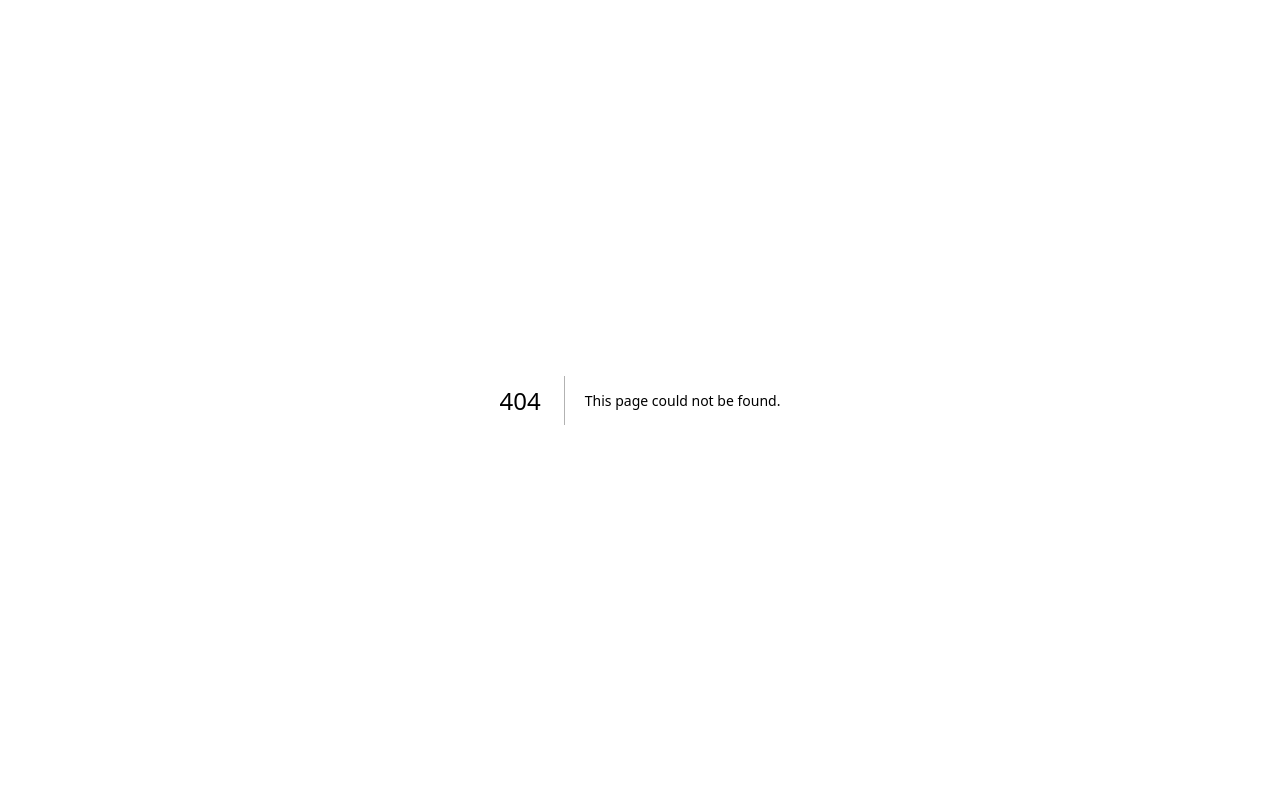
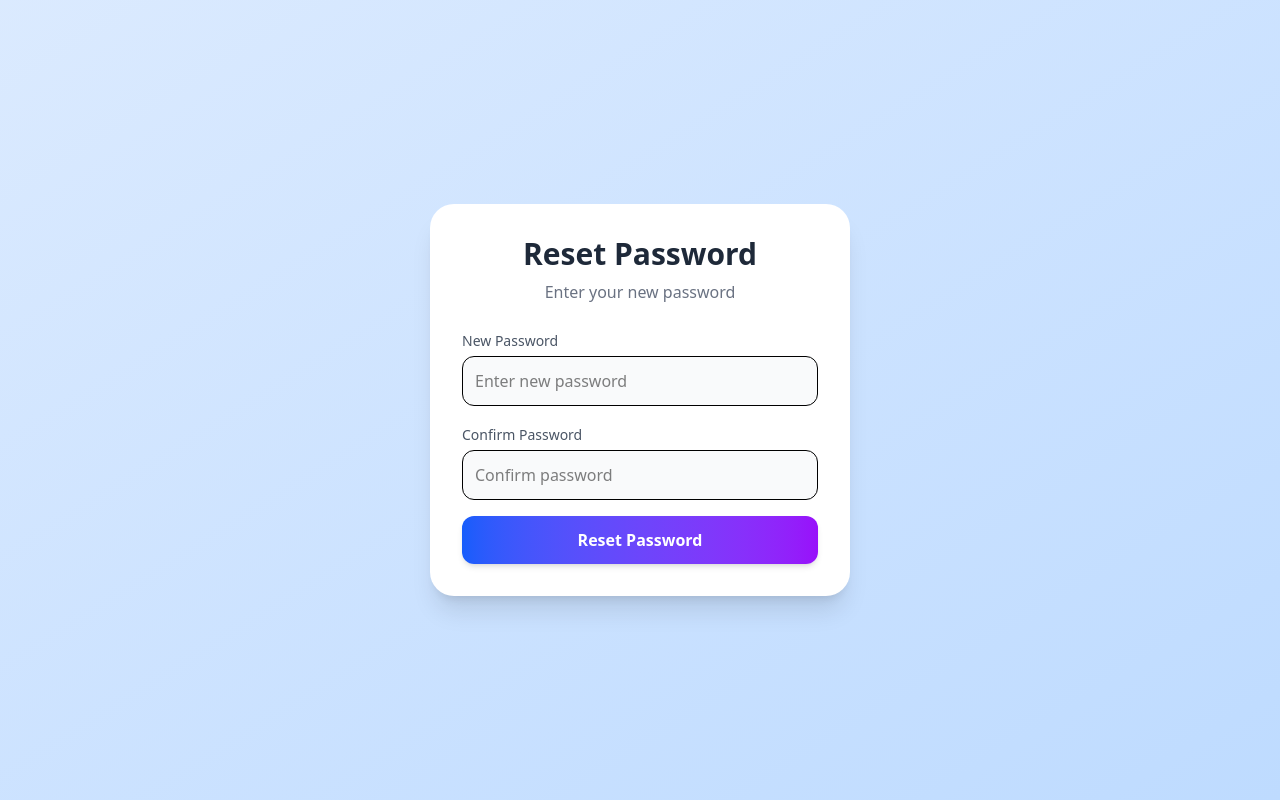
Before and after one commit to digipodium/ExcelIQ, a Next.js app in the folder frontend/: page /reset-password/1 in a window 1280 px wide. Before the commit this address had no page. Built offline with nearby package versions, Linux system fonts and the light colour scheme.

Commit message:
add reset password functionality with user-specific endpoint and frontend form

```diff
--- /dev/null
+++ b/frontend/src/app/reset-password/[token]/page.jsx
@@ -0,0 +1,101 @@
+"use client";
+import { useParams, useRouter } from "next/navigation";
+import { useState } from "react";
+
+export default function ResetPassword() {
+  const { token } = useParams();
+  const router = useRouter();
+
+  const [password, setPassword] = useState("");
+  const [confirm, setConfirm] = useState("");
+  const [loading, setLoading] = useState(false);
+
+  const handleSubmit = async (e) => {
+    e.preventDefault();
+
+    if (password !== confirm) {
+      alert("Passwords do not match");
+      return;
+    }
+
+    try {
+      setLoading(true);
+
+      const res = await fetch(
+        `http://localhost:5000/user/reset-password/${token}`,
+        {
+          method: "POST",
+          headers: {
+            "Content-Type": "application/json",
+          },
+          body: JSON.stringify({ password }),
+        }
+      );
+
+      const data = await res.json();
+      alert(data.message || "Password updated successfully");
+
+      router.push("/login");
+
+    } catch (error) {
+      console.error(error);
+      alert("Something went wrong");
+    } finally {
+      setLoading(false);
+    }
+  };
+
+  return (
+    <div className="min-h-screen flex items-center justify-center bg-gradient-to-br from-blue-100 to-blue-200">
+      <div className="w-[420px] bg-white rounded-3xl shadow-xl p-8">
+
+        <h2 className="text-3xl font-bold text-center text-gray-800">
+          Reset Password
+        </h2>
+
+        <p className="text-center text-gray-500 mt-2 mb-6">
+          Enter your new password
+        </p>
+
+        <form onSubmit={handleSubmit} className="space-y-4">
+
+          <div>
+            <label className="text-sm text-gray-600">New Password</label>
+            <input
+              type="password"
+              placeholder="Enter new password"
+              className="w-full mt-1 p-3 rounded-xl border bg-gray-50 focus:outline-none focus:ring-2 focus:ring-blue-400"
+              value={password}
+              onChange={(e) => setPassword(e.target.value)}
+              required
+            />
+          </div>
+
+          <div>
+            <label className="text-sm text-gray-600">Confirm Password</label>
+            <input
+              type="password"
+              placeholder="Confirm password"
+              className="w-full mt-1 p-3 rounded-xl border bg-gray-50 focus:outline-none focus:ring-2 focus:ring-blue-400"
+              value={confirm}
+              onChange={(e) => setConfirm(e.target.value)}
+              required
+            />
+          </div>
+
+          <button
+            disabled={loading}
+            className="w-full mt-4 bg-gradient-to-r from-blue-600 to-purple-600 text-white font-semibold p-3 rounded-xl shadow-md hover:opacity-90 transition flex items-center justify-center gap-2"
+          >
+            {loading && (
+              <span className="w-4 h-4 border-2 border-white border-t-transparent rounded-full animate-spin"></span>
+            )}
+
+            {loading ? "Updating..." : "Reset Password"}
+          </button>
+        </form>
+
+      </div>
+    </div>
+  );
+}
```
Also changed, not shown: 1 other file (tests, documents, lock files or other folders).
